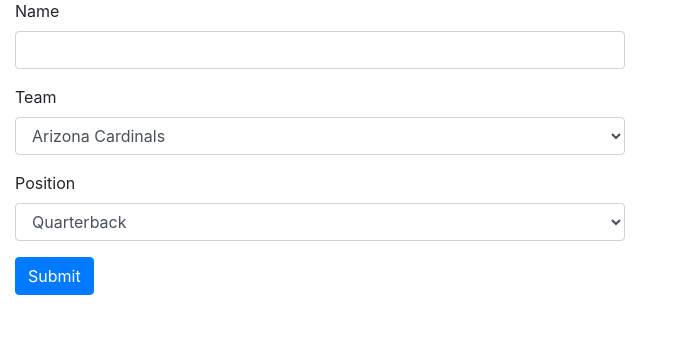
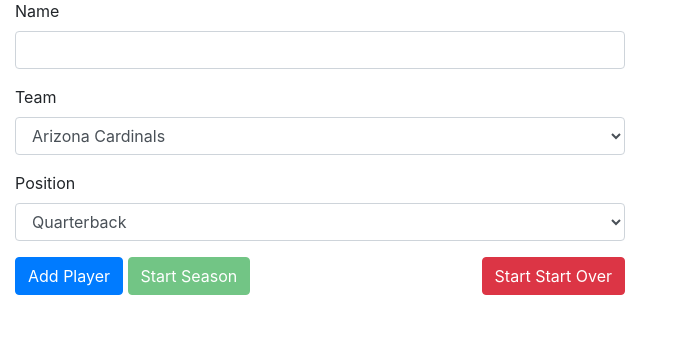
Before and after one commit to michaelbarnett17/FantasyFootball, a Flask app: page /createTeam in a window 1280 px wide. Shown: the part 99-456 px from the top of the page, without its empty margins (0-673 px from the left). Run offline with Flask 2, Linux system fonts and the light colour scheme; some libraries are stand-ins or nearby versions.

Commit message:
completed front end of FantasyFootballFlask

```diff
--- a/static/css/createTeam.css
+++ b/static/css/createTeam.css
@@ -21,3 +21,8 @@ body
 {
     color: white;
 }
+
+.btn-danger
+{
+    float: right;
+}
--- a/static/css/season.css
+++ b/static/css/season.css
@@ -19,3 +19,8 @@
 {
     color: white;
 }
+
+.btn-danger
+{
+    float: right;
+}
--- a/static/js/createTeam.js
+++ b/static/js/createTeam.js
@@ -7,7 +7,19 @@ var WR = false;
 document.querySelector("#addPlayer").onclick = function() {
 
     processPlayer();
-}
+};
+
+document.getElementById("startOver").onclick = function() {
+    playerCount = 1;
+    QB = false;
+    RB = false;
+    WR = false;
+    document.querySelector("#players").innerHTML ="";
+    document.querySelector("#startSeason").disabled = true;
+    document.querySelector("#quarterBack").disabled = false;
+    document.querySelector("#runningBack").disabled = false;
+    document.querySelector("#wideReceiver").disabled = false;
+};
 
 function processPlayer() {
 
@@ -31,6 +43,10 @@ function processPlayer() {
 
         setGlobalVariables(playerPosition);
         addPlayer(playerName, playerTeam, playerPosition);
+
+        if (playerCount > maxPlayers){
+            document.querySelector("#startSeason").disabled = false;
+        }
     } else {
         alert("You already have a " + playerPosition);
         return;
@@ -67,10 +83,13 @@ function setGlobalVariables(playerPosition) {
 
     if (playerPosition == "Quarterback") {
         QB = true;
+        document.querySelector("#quarterBack").disabled = true;
     } else if (playerPosition == "Running Back") {
         RB = true;
+        document.querySelector("#runningBack").disabled = true;
     } else if (playerPosition == "Wide Receiver") {
         WR = true;
+        document.querySelector("#wideReceiver").disabled = true;
     } else {
         alert("invalid position");
     }
--- a/templates/createTeam.html
+++ b/templates/createTeam.html
@@ -17,7 +17,7 @@
     </div>
     <div class="row">
       <div class="col-md-6">
-        <form id=playerForm>
+        <form id="playerForm" action="/season">
           <div class="form-group">
             <label for="playerName">Name</label>
             <input type="text" class="form-control" id="playerName">
@@ -62,14 +62,16 @@
           <div class="form-group">
             <label for="playerPosition">Position</label>
             <select class="form-control" id="playerPosition">
-              <option>Quarterback</option>
-              <option>Running Back</option>
-              <option>Wide Receiver</option>
+              <option id="quarterBack">Quarterback</option>
+              <option id="runningBack">Running Back</option>
+              <option id="wideReceiver">Wide Receiver</option>
             </select>
           </div>
           <div class="row">
-            <div class="col-md-6">
-              <button type="reset" id="addPlayer" class="btn btn-primary">Submit</button>
+            <div class="col-md-12">
+              <button type="reset" id="addPlayer" class="btn btn-primary">Add Player</button>
+              <button type="submit" id="startSeason" class="btn btn-success" disabled>Start Season</button>
+              <button type="button" id="startOver" class="btn btn-danger">Start Start Over</button>
             </div>
           </div>
         </form>
--- a/templates/season.html
+++ b/templates/season.html
@@ -23,14 +23,14 @@
             <input type="text" class="form-control" id="seasonYear">
           </div>
           <div class="row">
-            <div class="col-md-6">
+            <div class="col-md-12">
               <button type="button" id="confirmYear" class="btn btn-primary">Confirm Start Year</button>
               <button type="button" id="startOver" class="btn btn-danger">Start Over</button>
             </div>
           </div>
           <div class="row" id="weekRow">
-            <div class="col-md-6">
-              <button type="button" id="nextWeek" class="btn btn-primary">Play Next Week's Game</button>
+            <div class="col-md-12">
+              <button type="button" id="nextWeek" class="btn btn-success" disabled>Play Next Week's Game</button>
             </div>
           </div>
         </form>
```
Also changed, not shown: static/js/season.js (+27 -28 lines).
